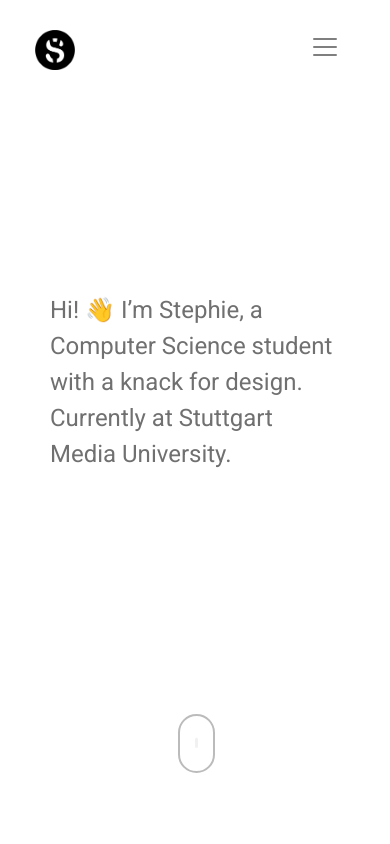
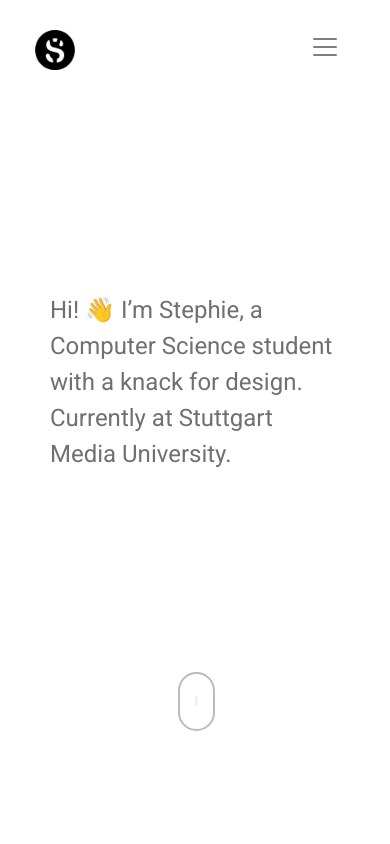
Before and after one commit to stephievo/stephievo.github.io, a React (Create React App) app: page /#/ in a window 390 px wide. Shown: the top 844 px of the page. Built offline with nearby package versions, Linux system fonts and the light colour scheme.

Commit message:
adjust position for animated mouse scroll for phones (was hidden behind browser bar)

```diff
--- a/src/scss/components/_mouse.scss
+++ b/src/scss/components/_mouse.scss
@@ -15,6 +15,13 @@ body,html  {
   margin: auto;
 
   width :34px;
+}
+
+//SMALL PHONES
+@media only screen and (max-width: 425px) {
+  .mouseWrap {
+    bottom: 13vh;
+  }
 }
 
 .mousey {
```
